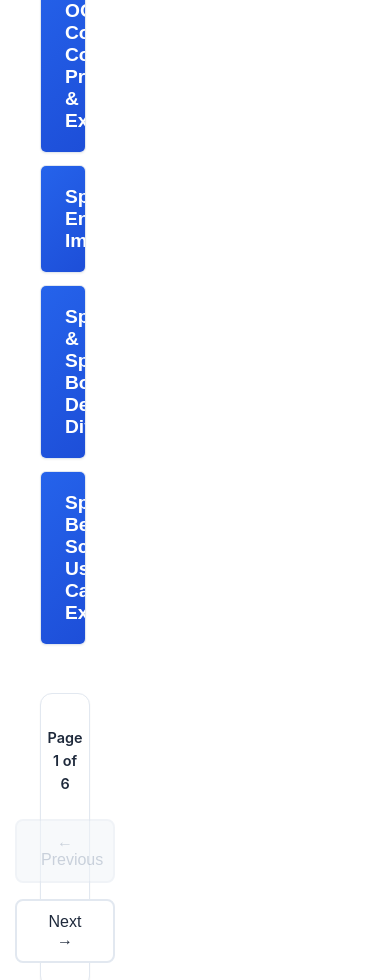
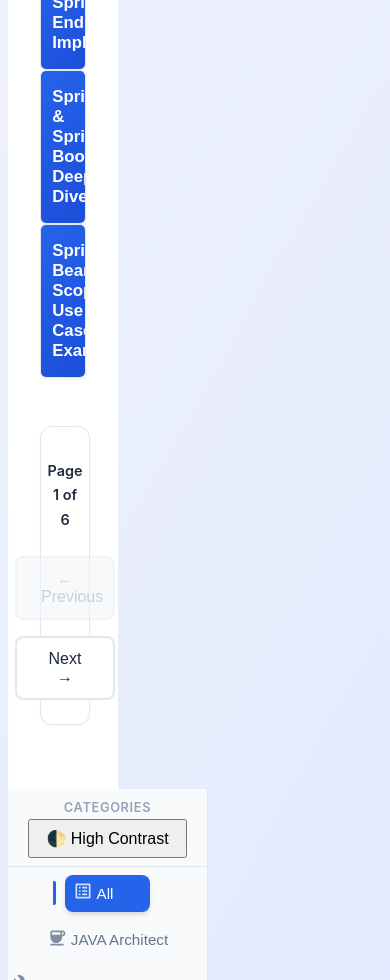
Before and after one commit to kunwarjeepathak/enhancedQnA, a React (Create React App) app: page / in a window 390 px wide. Shown: the part 1020-2000 px from the top of the page. Built offline with nearby package versions, Linux system fonts and the light colour scheme.

Commit message:
Enhanced QnA

```diff
--- a/package.json
+++ b/package.json
@@ -12,6 +12,10 @@
     "eject": "react-scripts eject"
   },
   "dependencies": {
+    "@emotion/react": "^11.14.0",
+    "@emotion/styled": "^11.14.1",
+    "@mui/icons-material": "^7.3.2",
+    "@mui/material": "^7.3.2",
     "gh-pages": "^5.0.0",
     "highlight.js": "^11.8.0",
     "mermaid": "^11.9.0",
--- a/src/components/QACard.tsx
+++ b/src/components/QACard.tsx
@@ -1,4 +1,5 @@
 import React, { useState } from 'react';
+import { KeyboardArrowRight, KeyboardArrowDown, Star } from '@mui/icons-material';
 import { QACardData } from '../data/qa-data';
 import SubItem from './SubItem';
 
@@ -13,9 +14,8 @@ export default function QACard({ card }: QACardProps) {
     <div className={`qa-card${card.important ? ' important' : ''}`} data-cat={card.category}>
       <button className="q-header" onClick={() => setOpen(prev => !prev)}>
         <span>{card.title}</span>
-        <span className={`toggle-icon${open ? ' open' : ''}`}>▸</span>
-        {card.important && <span className="important-badge">Important</span>}
-
+        <span className={`toggle-icon${open ? ' open' : ''}`}>{open ? <KeyboardArrowDown fontSize="small" /> : <KeyboardArrowRight fontSize="small" />}</span>
+        {card.important && <span className="important-badge"><Star fontSize="small" style={{ color: '#fbbf24', marginRight: 4 }} />Important</span>}
       </button>
       {open && (
         <div className="answer">
--- a/src/components/Sidebar.tsx
+++ b/src/components/Sidebar.tsx
@@ -1,5 +1,28 @@
 
 import React from 'react';
+import {
+  ListAlt,
+  Coffee,
+  Engineering,
+  Build,
+  Nature,
+  Cloud,
+  BuildCircle,
+  Send,
+  RocketLaunch,
+  Public,
+  Javascript,
+  Science,
+  ChangeHistory,
+  Storage,
+  Code,
+  SportsBaseball,
+  SupervisorAccount,
+  Groups,
+  Chat,
+  AccountBalance,
+  Palette
+} from '@mui/icons-material';
 import { Category } from '../App';
 
 interface CategoryItem { key: Category; label: string; }
@@ -9,36 +32,44 @@ interface SidebarProps {
   onSelect: (cat: Category) => void;
 }
 
-// Category icons mapping
-const categoryIcons: Record<Category, string> = {
-  all: '📋',
-  java: '☕',
-  systemDesign: '🏗️',
-  springBoot: '🌱',
-  cloud: '☁️',
-  devOps: '🔧',
-  kafka: '📨',
-  aws: '🚀',
-  azure: '🌐',
-  javascript: '🟨',
-  react: '⚛️',
-  angular: '🔺',
-  database: '🗄️',
-  python: '🐍',
-  golang: '🐹',
-  engineeringManager: '🧑‍💼',
-  leadership: '👥',
-  communication: '💬',
-  JPMCQuestions: '🏦',
-  hobbies: '🎨'
-
+// Category icons mapping (Material Icons)
+const categoryIcons: Record<Category, JSX.Element> = {
+  all: <ListAlt fontSize="small" />,
+  java: <Coffee fontSize="small" />,
+  systemDesign: <Build fontSize="small" />,
+  springBoot: <Nature fontSize="small" />,
+  cloud: <Cloud fontSize="small" />,
+  devOps: <BuildCircle fontSize="small" />,
+  kafka: <Send fontSize="small" />,
+  aws: <RocketLaunch fontSize="small" />,
+  azure: <Public fontSize="small" />,
+  javascript: <Javascript fontSize="small" />,
+  react: <Science fontSize="small" />,
+  angular: <ChangeHistory fontSize="small" />,
+  database: <Storage fontSize="small" />,
+  python: <Code fontSize="small" />,
+  golang: <SportsBaseball fontSize="small" />,
+  engineeringManager: <Engineering fontSize="small" />,
+  leadership: <Groups fontSize="small" />,
+  communication: <Chat fontSize="small" />,
+  JPMCQuestions: <AccountBalance fontSize="small" />,
+  hobbies: <Palette fontSize="small" />
 };
 
 export default function Sidebar({ categories, active, onSelect }: SidebarProps) {
   return (
-    <aside className="sidebar">
+    <aside className="sidebar" aria-label="Category navigation">
       <div className="sidebar-header">
         <div className="sidebar-title">Categories</div>
+        <button
+          className="high-contrast-toggle"
+          aria-label="Toggle high contrast mode"
+          onClick={() => {
+            document.body.classList.toggle('high-contrast');
+          }}
+        >
+          🌓 High Contrast
+        </button>
       </div>
       <ul>
         {categories.map(cat => (
@@ -48,13 +79,14 @@ export default function Sidebar({ categories, active, onSelect }: SidebarProps)
               onClick={() => onSelect(cat.key)}
               data-cat={cat.key}
               aria-pressed={active === cat.key}
+              aria-label={`Select category ${cat.label}`}
             >
               <span className="category-icon">
                 {categoryIcons[cat.key]}
               </span>
               <span>{cat.label}</span>
               {cat.key !== 'all' && (
-                <span className="category-count">
+                <span className="category-count" aria-label="Number of items in category">
                   {Math.floor(Math.random() * 15) + 1}
                 </span>
               )}
--- a/src/styles.css
+++ b/src/styles.css
@@ -1,3 +1,161 @@
+.modal-zoom-fab {
+  display: inline-flex !important;
+  align-items: center !important;
+  justify-content: center !important;
+  border-radius: 50% !important;
+  width: 2.8rem !important;
+  height: 2.8rem !important;
+  background: #fff !important;
+  box-shadow: 0 2px 8px rgba(60,80,180,0.12) !important;
+  border: 1px solid #cbd5e1 !important;
+  font-size: 1.5rem !important;
+  color: #2563eb !important;
+  cursor: pointer !important;
+  transition: box-shadow 0.18s, background 0.18s;
+  z-index: 10003 !important;
+}
+.modal-zoom-fab:active {
+  box-shadow: 0 4px 16px rgba(60,80,180,0.18) !important;
+  background: #e0e7ff !important;
+}
+.modal-zoom {
+  pointer-events: auto !important;
+  opacity: 1 !important;
+  cursor: pointer !important;
+}
+/* Modal controls bar: always clickable, above image */
+.modal-controls-bar {
+  position: absolute;
+  top: 1rem;
+  left: 50%;
+  transform: translateX(-50%);
+  z-index: 10002;
+  display: flex;
+  gap: 0.5rem;
+}
+/* Ensure modal controls are always visible and accessible */
+.modal-content .modal-zoom,
+.modal-content .modal-maximize,
+.modal-content .modal-close {
+  position: absolute !important;
+  z-index: 10001 !important;
+  background: #fff !important;
+  color: #222 !important;
+  border: 1px solid #cbd5e1 !important;
+  border-radius: 50% !important;
+  width: 2.2rem !important;
+  height: 2.2rem !important;
+  font-size: 1.3rem !important;
+  display: flex !important;
+  align-items: center !important;
+  justify-content: center !important;
+  box-shadow: 0 2px 8px rgba(60, 80, 180, 0.09);
+  opacity: 0.98;
+}
+.modal-content .modal-zoom { top: 0.5rem; left: 0.5rem; }
+.modal-content .modal-maximize { top: 0.5rem; left: 3.2rem; }
+.modal-content .modal-close { top: 0.5rem; right: 0.5rem; }
+
+@media (max-width: 600px) {
+  .modal-content .modal-zoom,
+  .modal-content .modal-maximize,
+  .modal-content .modal-close {
+    width: 2.6rem !important;
+    height: 2.6rem !important;
+    font-size: 1.5rem !important;
+    top: 0.3rem !important;
+    left: 0.3rem !important;
+    right: 0.3rem !important;
+  }
+  .modal-content .modal-maximize { left: 3.5rem !important; }
+}
+
+body.high-contrast .modal-content .modal-zoom,
+body.high-contrast .modal-content .modal-maximize,
+body.high-contrast .modal-content .modal-close {
+  background: #000 !important;
+  color: #fff !important;
+  border-color: #fff !important;
+}
+/* High contrast mode for accessibility */
+.high-contrast {
+  --bg-primary: #000 !important;
+  --bg-secondary: #222 !important;
+  --bg-tertiary: #333 !important;
+  --bg-card: #000 !important;
+  --text-primary: #fff !important;
+  --text-secondary: #fff !important;
+  --text-muted: #fff !important;
+  --border-light: #fff !important;
+  --border-medium: #fff !important;
+}
+body.high-contrast {
+  background: #000 !important;
+  color: #fff !important;
+}
+body.high-contrast .qa-card,
+body.high-contrast .sidebar,
+body.high-contrast .modal-content {
+  background: #000 !important;
+  color: #fff !important;
+  border-color: #fff !important;
+}
+body.high-contrast .category-icon,
+body.high-contrast .category-count {
+  color: #fff !important;
+}
+/* Responsive design for mobile and tablet */
+@media (max-width: 900px) {
+  .qa-card {
+    max-width: 98vw !important;
+    margin-left: auto;
+    margin-right: auto;
+  }
+  .sidebar {
+    width: 100vw !important;
+    position: static !important;
+    border-radius: 0 !important;
+    box-shadow: none !important;
+    margin-bottom: 1rem !important;
+  }
+  .sidebar-header {
+    padding: 1rem 0.5rem !important;
+    text-align: center !important;
+  }
+  .sidebar-title {
+    font-size: 1.1rem !important;
+  }
+  .sidebar ul {
+    display: flex;
+    flex-wrap: wrap;
+    gap: 0.5rem;
+    justify-content: center;
+    padding: 0.5rem 0 !important;
+  }
+  .sidebar li {
+    margin-bottom: 0 !important;
+    flex: 0 1 45%;
+  }
+  .sidebar-item {
+    width: 100%;
+    font-size: 1rem !important;
+    padding: 0.6rem 0.5rem !important;
+  }
+  .category-icon {
+    font-size: 1.2rem !important;
+  }
+  .category-count {
+    font-size: 0.9rem !important;
+  }
+  .q-header, .sub-header {
+    font-size: 1.05rem !important;
+    padding: 1rem 0.7rem !important;
+  }
+  .qa-image {
+    max-width: 98vw !important;
+    height: auto !important;
+  }
+}
 /* CSS Variables for consistent theming */
 :root {
   --primary-color: #2563eb;
@@ -52,10 +210,10 @@
 }
 
 body {
-  font-family: var(--font-family-base);
-  line-height: 1.6;
-  color: var(--text-primary);
-  background-color: var(--bg-primary);
+  font-family: 'Inter', 'Segoe UI', 'Roboto', 'Arial', sans-serif;
+  line-height: 1.7;
+  color: #1a1a1a;
+  background: linear-gradient(120deg, #f4f6fb 0%, #e0e7ff 100%);
   transition: background-color 0.3s ease, color 0.3s ease;
 }
 
@@ -226,19 +384,39 @@ input:focus {
   }
 
   .qa-card {
-    margin-bottom: 1.5rem;
-    border-radius: var(--radius-md);
+  margin-bottom: 0 !important;
+  border-radius: 16px !important;
+  max-width: 675px !important;
+  box-shadow: 0 2px 8px rgba(60, 80, 180, 0.07), 0 1.5px 6px rgba(0,0,0,0.03);
+  border: 1.5px solid #cbd5e1;
+  transition: box-shadow 0.18s cubic-bezier(0.4,0,0.2,1), transform 0.18s cubic-bezier(0.4,0,0.2,1);
+  outline: none;
+  position: relative;
   }
 
   .q-header,
   .sub-header {
-    padding: 1rem;
-    font-size: 1rem;
+    padding: 1.1rem 1.3rem;
+    font-size: 1.13rem;
+    font-weight: 600;
+    color: #3730a3;
+    background: linear-gradient(90deg, #e0e7ff 0%, #f8fafc 100%);
+    border-bottom: 1px solid #cbd5e1;
+    width: 100%;
+    text-align: left;
+    display: flex;
+    justify-content: space-between;
+    align-items: center;
+    cursor: pointer;
+    transition: background 0.18s cubic-bezier(0.4,0,0.2,1);
+    position: relative;
   }
 
   .qa-image {
-    max-width: 90vw;
-    margin: 0.5rem auto;
+  max-width: 90vw;
+  margin: 0.75rem auto;
+  border-radius: 10px;
+  box-shadow: 0 2px 8px rgba(60, 80, 180, 0.05);
   }
 
   .modal-content {
@@ -284,8 +462,8 @@ input:focus {
     width: 1.75rem;
     height: 1.75rem;
     font-size: 0.75rem;
+    overflow: auto;
   }
-  overflow: auto;
 }
 .modal-zoom {
   background: rgba(255,255,255,0.85);
@@ -575,7 +753,7 @@ header input::placeholder {
 .sidebar-header {
   padding: 0 1.5rem 1rem;
   border-bottom: 1px solid var(--border-light);
-  margin-bottom: 1rem;
+  margin-bottom: 0.2rem;
 }
 
 .sidebar-title {
@@ -754,7 +932,7 @@ header input::placeholder {
   background: var(--bg-card);
   border: 1px solid var(--border-light);
   border-radius: var(--radius-lg);
-  margin-bottom: 2rem;
+  margin-bottom: 0 !important;
   overflow: hidden;
   box-shadow: var(--shadow-sm);
   transition: all 0.3s ease;
@@ -1108,7 +1286,7 @@ header input::placeholder {
 -------------------------------- */
 .qa-card {
   border-radius: var(--radius-sm) !important;
-  margin-bottom: 0.75rem !important;
+  margin-bottom: 0 !important;
 }
 
 .qa-header {
@@ -1247,6 +1425,7 @@ header input::placeholder {
   align-items: center;
   justify-content: center;
   position: relative;
+  animation: modalPopIn 0.28s cubic-bezier(0.4, 0, 0.2, 1);
 }
 
 @keyframes modalPopIn {
@@ -1270,6 +1449,7 @@ header input::placeholder {
   border-radius: 0;
   box-shadow: none;
   background: transparent;
+  animation: modalPopIn 0.32s cubic-bezier(0.4, 0, 0.2, 1);
 }
 /* Modal image maximized (actual/original size) */
 .modal-image.maximized {
```
Also changed, not shown: src/components/ImageModal.tsx (+31 -25 lines), 1 other file (tests, documents, lock files or other folders).
